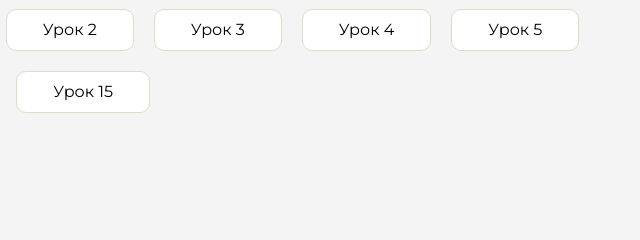
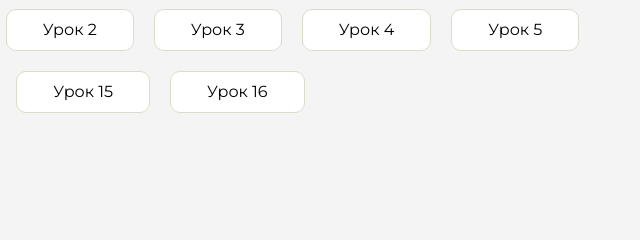
Before and after one commit to be0R1GINAL/homework, a plain HTML site: page index.html in a window 1280 px wide. Shown: the part 229-469 px from the top of the page, 595-1235 px from the left. Drawn offline with Linux system fonts and the light colour scheme.

Commit message:
Update index.html

```diff
--- a/index.html
+++ b/index.html
@@ -113,6 +113,9 @@
                     <li class="content__list-item">
                         <a href="lesson-15/index.html">Урок 15</a>
                     </li>
+                     <li class="content__list-item">
+                        <a href="lesson-16/index.html">Урок 16</a>
+                    </li>
                 </ul>
             </div>
             <div class="content__block hidden" id="diplomBlock">
```
